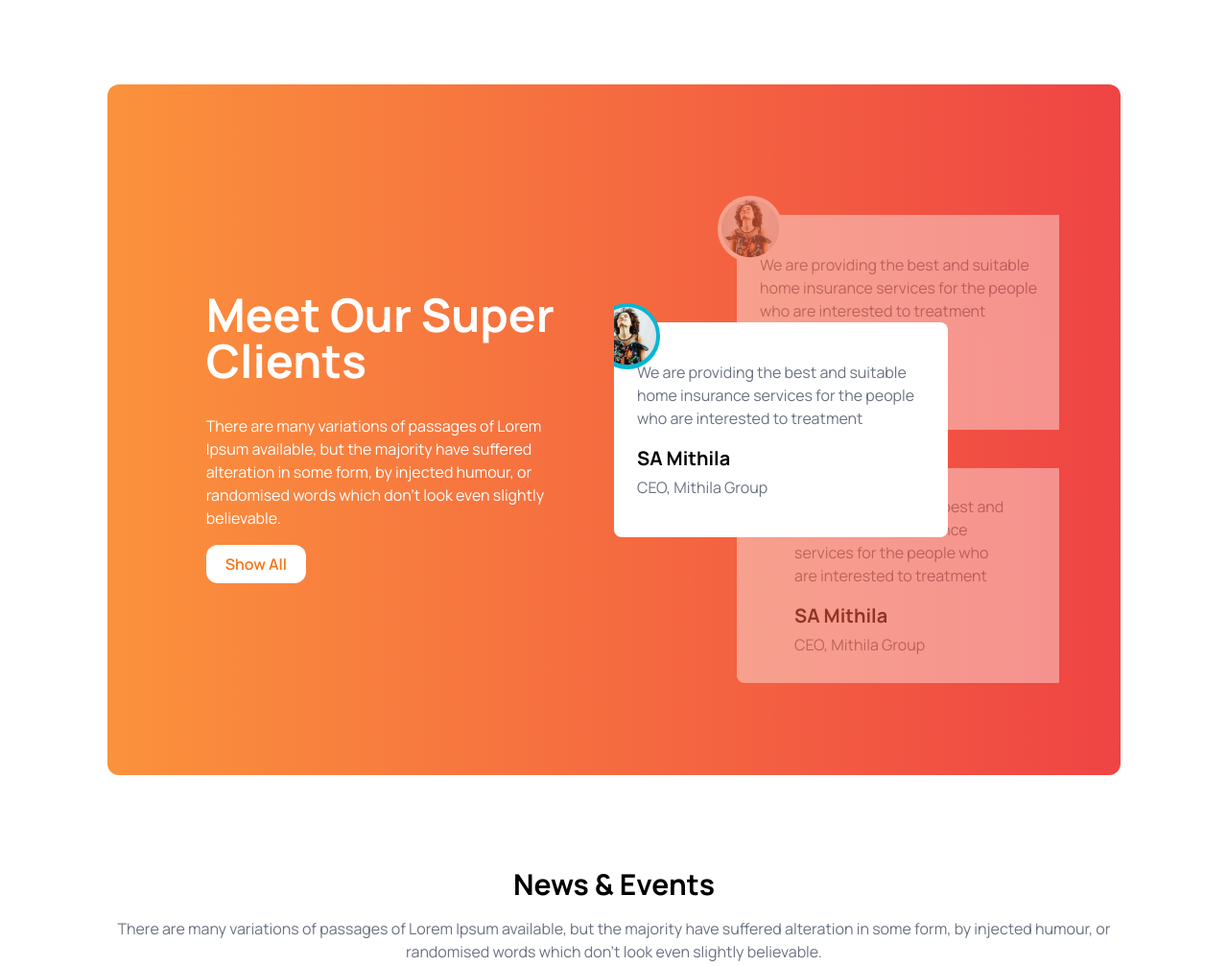
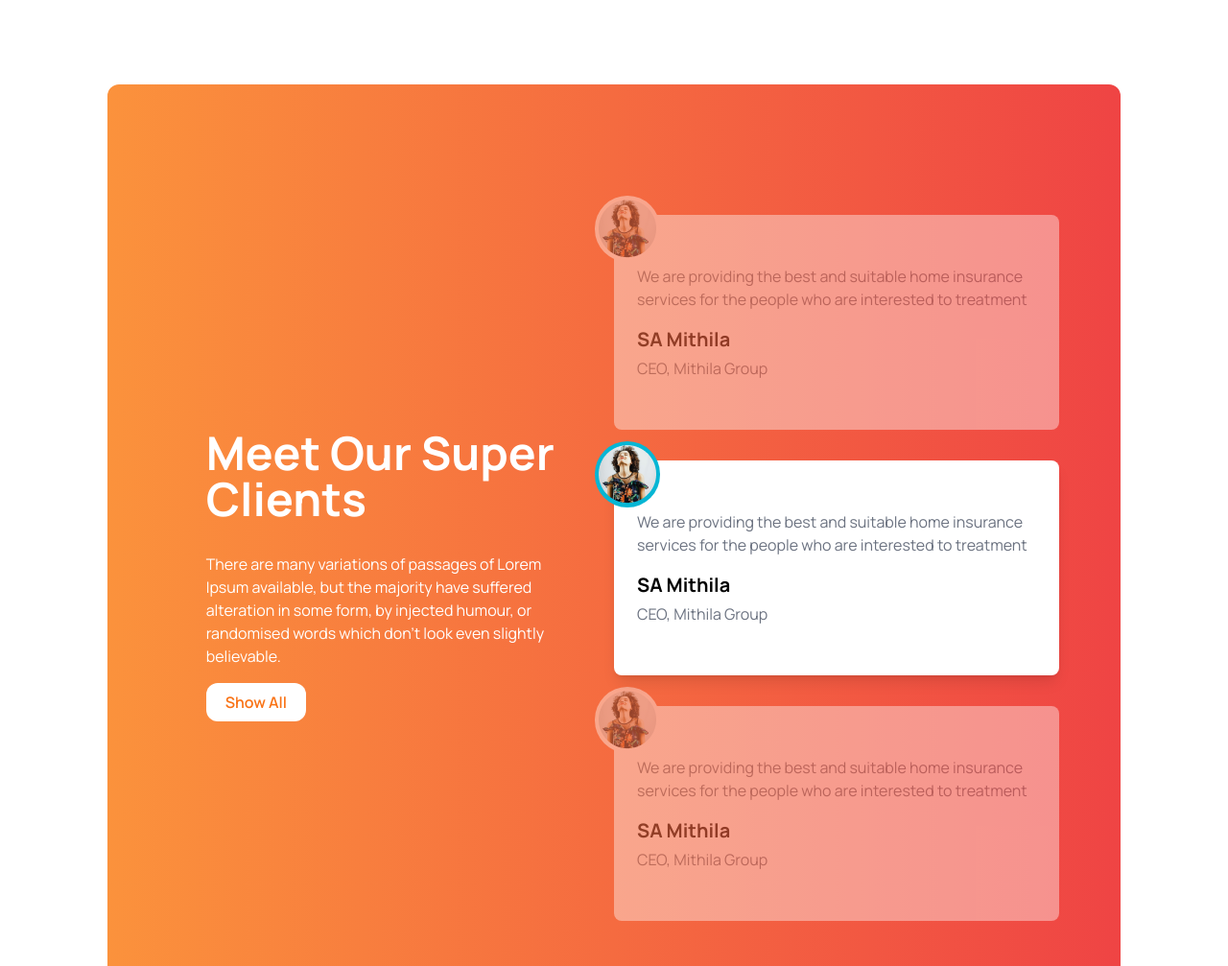
Before and after one commit to sh-hridoy001/Tea_House, a website: page public/index.html in a window 1280 px wide. Shown: the part 1680-2687 px from the top of the page at 96% size. Drawn offline with nearby package versions, Linux system fonts and the light colour scheme.

Commit message:
added all file

```diff
--- a/public/index.html
+++ b/public/index.html
@@ -151,60 +151,67 @@
   <div class="bg-gradient-to-r from-orange-400 to-red-500 rounded-xl grid grid-cols-1 lg:grid-cols-2 text-white px-7 md:px-16 py-10">
 
     <!-- Text section -->
-        <div class="flex items-center justify-center overflow-hidden">
-          <div class=" w-5/6">
-            <h1 class="text-5xl py-4 font-bold">Meet Our Super Clients</h1>
-            <p class="py-4">There are many variations of passages of Lorem Ipsum available, but the majority have suffered alteration in some form, by injected humour, or randomised words which don't look even slightly believable. </p>
+    <div class="flex items-center justify-center">
+      <div class="w-full md:w-5/6">
+        <h1 class="text-4xl md:text-5xl py-4 font-bold">Meet Our Super Clients</h1>
+        <p class="py-4 text-sm md:text-base">
+          There are many variations of passages of Lorem Ipsum available, but the majority
+          have suffered alteration in some form, by injected humour, or randomised words which
+          don't look even slightly believable.
+        </p>
         <button class="bg-white text-orange-500 px-5 py-2 rounded-xl font-semibold">Show All</button>
       </div>
     </div>
 
-         <!-- Review Card-->
-         <div class="relative py-24 overflow-hidden">
+    <!-- Review Cards -->
+    <div class="relative flex flex-col gap-8 py-10 md:py-24">
 
-          <!-- Middle card -->
-          <div class="absolute z-10 top-44 md:top-52">
-            <div class="flex relative h-56 w-full  md:w-3/4 bg-white text-black rounded-lg items-center px-6">
-              <div class="absolute -top-5 -left-5 bg-cyan-500 rounded-full ">
+      <!-- Top Card -->
+      <div class="relative h-auto md:h-56 w-full bg-white text-black rounded-lg opacity-40 flex items-start md:items-center px-6 py-6">
+        <div class="absolute -top-5 -left-5 bg-white rounded-full">
           <img class="p-1" src="/images/client.png" alt="">
         </div>
-              <div class="">
-                <p class="text-gray-500 mb-4">We are providing the best and suitable home insurance services for the people who are interested to treatment</p>
-                <h1 class="text-xl font-bold mb-1">SA Mithila</h1>
-                <p class="text-gray-500">CEO, Mithila Group</p>
-              </div>
-            </div>
-          </div>
-
-
-          <!-- Top Card -->
-           <div class="flex relative left-8 md:left-32 h-56 w-full  md:w-3/4 bg-white text-black rounded-lg opacity-40  items-center px-6">
-              <div class="absolute -top-5 -left-5 bg-white rounded-full ">
-                <img class="p-1" src="/images/client.png" alt="">
-              </div>
-              <div class="">
-                <p class="text-gray-500 mb-4">We are providing the best and suitable home insurance services for the people who are interested to treatment</p>
-                <h1 class="text-xl font-bold mb-1">SA Mithila</h1>
+        <div class="mt-6 md:mt-0">
+          <p class="text-gray-500 mb-4 text-sm md:text-base">
+            We are providing the best and suitable home insurance services for the people who are interested to treatment
+          </p>
+          <h1 class="text-lg md:text-xl font-bold mb-1">SA Mithila</h1>
           <p class="text-gray-500">CEO, Mithila Group</p>
         </div>
       </div>
 
+      <!-- Middle card (highlighted) -->
+      <div class="relative h-auto md:h-56 w-full bg-white text-black rounded-lg shadow-lg flex items-start md:items-center px-6 py-6 z-10">
+        <div class="absolute -top-5 -left-5 bg-cyan-500 rounded-full">
+          <img class="p-1" src="/images/client.png" alt="">
+        </div>
+        <div class="mt-6 md:mt-0">
+          <p class="text-gray-500 mb-4 text-sm md:text-base">
+            We are providing the best and suitable home insurance services for the people who are interested to treatment
+          </p>
+          <h1 class="text-lg md:text-xl font-bold mb-1">SA Mithila</h1>
+          <p class="text-gray-500">CEO, Mithila Group</p>
+        </div>
+      </div>
 
       <!-- Bottom Card -->
-           <div class="relative left-8 md:left-32 h-56 w-full md:w-3/4 bg-white text-black rounded-lg top-10 opacity-40 flex items-center px-5">
+      <div class="relative h-auto md:h-56 w-full bg-white text-black rounded-lg opacity-40 flex items-start md:items-center px-6 py-6">
         <div class="absolute -top-5 -left-5 bg-white rounded-full">
           <img class="p-1" src="/images/client.png" alt="">
         </div>
-              <div class="py-10 px-10">
-                <p class="text-gray-500 mb-4">We are providing the best and suitable home insurance services for the people who are interested to treatment</p>
-                <h1 class="text-xl font-bold mb-1">SA Mithila</h1>
+        <div class="mt-6 md:mt-0">
+          <p class="text-gray-500 mb-4 text-sm md:text-base">
+            We are providing the best and suitable home insurance services for the people who are interested to treatment
+          </p>
+          <h1 class="text-lg md:text-xl font-bold mb-1">SA Mithila</h1>
           <p class="text-gray-500">CEO, Mithila Group</p>
-              </div>
         </div>
       </div>
 
     </div>
+  </div>
 </section>
+
 
     <!-- News & Event Section -->
      <section class="mb-24">
```
Lines whose indentation alone changed are shown as unchanged.
